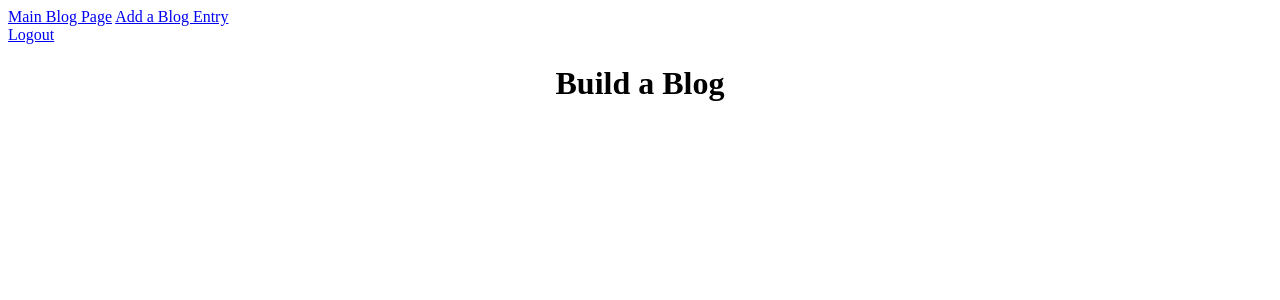
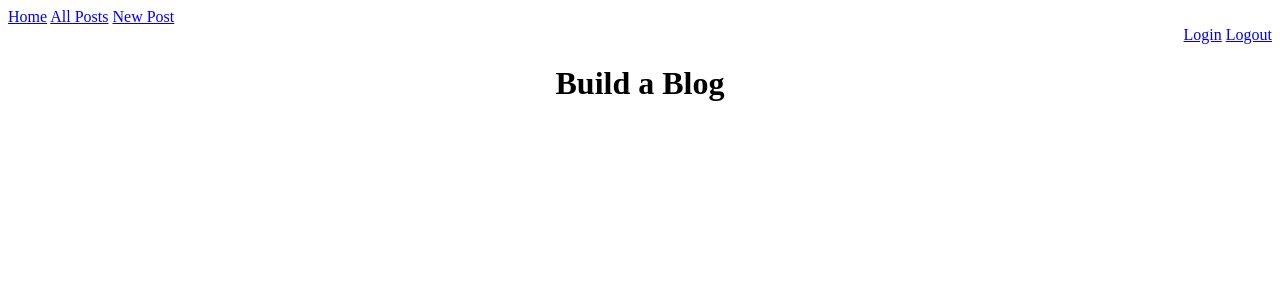
Before and after one commit to CalebKlingler/blogz, a Flask app: page /blog in a window 1280 px wide. Shown: the top 300 px of the page. Run offline with Flask 2, Linux system fonts and the light colour scheme; the visitor is signed in with stand-in values (Sample User, id 1); data comes from the database, SQL or seed files in the repository; data that the repository does not hold is empty.

Commit message:
Finished project

```diff
--- a/main.py
+++ b/main.py
@@ -35,14 +35,19 @@ class User(db.Model):
 
 @app.before_request
 def require_login():
-    allowed_routes = ['login', 'register', 'blog']
+    allowed_routes = ['login', 'register', 'blog','index']
     if request.endpoint not in allowed_routes and'username' not in session:
         return redirect('/login')
+
+@app.route('/', methods=['GET', 'POST'])
+def index():
+    users = User.query.all()
+    return render_template('index.html', users=users)
 
 
 
 @app.route('/blog', methods=['GET', 'POST'])
-def index():
+def blog():
     if request.method == 'POST':
         title = request.form['title']
         body = request.form['body']
@@ -52,14 +57,24 @@ def index():
         new_blog = Blog(title, body, owner)
         db.session.add(new_blog)
         db.session.commit()
+        blog_id = new_blog.id
+        blogs = Blog.query.filter_by(id=blog_id).all()
+        return render_template('single_blog.html', blogs=blogs)
 
     if request.args.get('id'):
         blog_id = request.args.get('id')
 
         blogs = Blog.query.filter_by(id=blog_id).all()
         return render_template('single_blog.html', blogs=blogs)
+
+    if request.args.get('user'):
+        username = request.args.get('user')
+        user = User.query.filter_by(username=username).first()
+        blogs = Blog.query.filter_by(owner_id=user.id).all()
+        return render_template('build-a-blog.html', title='Blogz', blogs=blogs, user=user)
     else:
         blogs = Blog.query.all()
+        users = User.query.all()
         return render_template('build-a-blog.html', title="Blogz", blogs=blogs)
 
 @app.route('/newpost', methods=["GET", "POST"])
--- a/templates/base.html
+++ b/templates/base.html
@@ -11,12 +11,16 @@
 </head>
 
 <body>
-    <a href='/blog'>Main Blog Page</a>
-    <a href='/newpost'>Add a Blog Entry</a>
+    <a href='/'>Home</a>
+    <a href='/blog'>All Posts</a>
+    <a href='/newpost'>New Post</a>
+    <div style="text-align: right"><a href='/login'>Login</a>
+    <a href='/logout'>Logout</a>
+    </div>
 
-    <div>
-        <a href='/logout'>Logout</a>
-    </div>
+
+
+
 
     {% with messages = get_flashed_messages(with_categories=True) %}
 
--- a/templates/build-a-blog.html
+++ b/templates/build-a-blog.html
@@ -7,7 +7,9 @@
 {% for blog in blogs %}
     <h2><a href='/blog?id={{blog.id}}'>{{blog.title}}</a></h2>
     <p>{{blog.body}}</p>
-    {% endfor %}
+    <em>Written by <a href='/blog?user={{blog.owner.username}}'>{{blog.owner.username}}</a></em>
+
+{% endfor %}
 
 
 
--- a/templates/single_blog.html
+++ b/templates/single_blog.html
@@ -9,6 +9,7 @@
 {% for blog in blogs %}
 
 <p>{{blog.body}}</p>
+<em>Written by <a href='/blog?user={{blog.owner.username}}'>{{blog.owner.username}}</a></em>
 {% endfor %}
 
 
```
Also changed, not shown: templates/index.html (added, +11 -0 lines).
